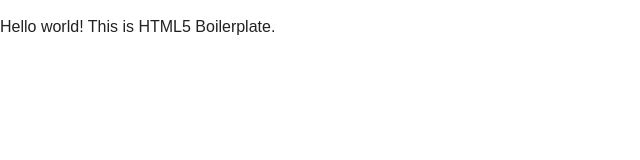
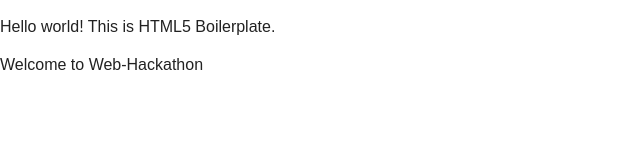
Before and after one commit to saidurgakoduri/web-hackathon, a plain HTML site: page index.html in a window 1280 px wide. Shown: the whole page, without its empty margins (0-640 px from the left). Drawn offline with nearby package versions, Linux system fonts and the light colour scheme.

Commit message:
added a new para

```diff
--- a/index.html
+++ b/index.html
@@ -19,6 +19,7 @@
         <![endif]-->
 
         <p>Hello world! This is HTML5 Boilerplate.</p>
+        <p> Welcome to Web-Hackathon</P>
 
         <script src="//ajax.googleapis.com/ajax/libs/jquery/1.11.2/jquery.min.js"></script>
         <script>window.jQuery || document.write('<script src="js/vendor/jquery-1.11.2.min.js"><\/script>')</script>
```
